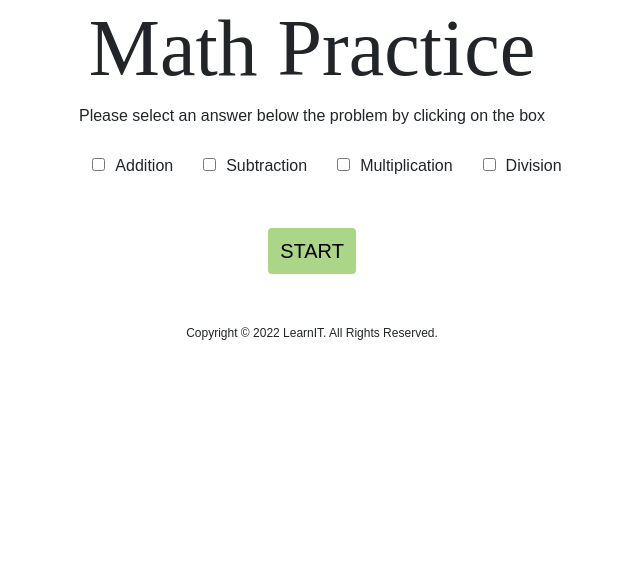
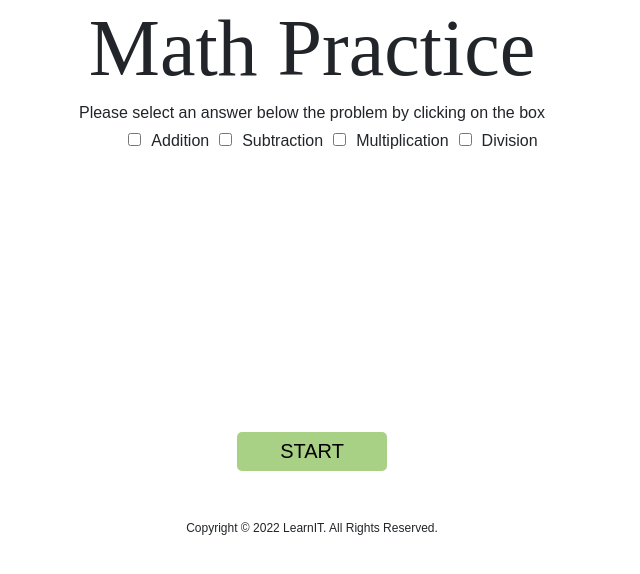
Before and after one commit to cgraham74/math_project, a React (Create React App) app: page / in a window 1280 px wide. Shown: the top 574 px of the page, without its empty margins (328-968 px from the left). Built offline with nearby package versions, Linux system fonts and the light colour scheme.

Commit message:
Refactored Game, Header, and RenderProblem components, added Confetti

```diff
--- a/package.json
+++ b/package.json
@@ -1,6 +1,6 @@
 {
   "name": "pair-programming-2",
-  "homepage": "mathpractice",
+  "homepage": "/projects/mathpractice",
   "version": "0.1.0",
   "private": true,
   "dependencies": {
@@ -9,6 +9,7 @@
     "@testing-library/user-event": "13.5.0",
     "bootstrap": "^5.2.0",
     "react": "17.0.2",
+    "react-confetti": "^6.1.0",
     "react-dom": "17.0.2",
     "react-router-dom": "^6.3.0",
     "react-scripts": "5.0.0",
--- a/src/App.css
+++ b/src/App.css
@@ -2,13 +2,17 @@ body {
   height: 100vh;
   font-family: Arial, Helvetica, sans-serif;
   text-align: center;
+  font: 1em sans-serif;
+}
+p{
+  margin: 0;
+
 }
 
 header,
 main,
 footer {
-  width: 800px;
-  margin: 0 auto;
+  width: 100%;
   text-align: center;
 }
 
@@ -18,32 +22,40 @@ h1 {
 }
 
 #problem, .expression {
-  font-size: 48px;
-  border: 1px solid #eeeeee;
+  font-size: 3rem;
+  border: 1px solid #d2ebbd;
   padding: 10px;
-  margin: 0 40px;
+
 }
 
 #answers ul {
   margin: 0;
   padding: 0;
-  margin: 40px auto;
+  margin: 40px;
   display: flex;
   list-style-type: none;
   justify-content: space-around;
+  flex-wrap: wrap;
 }
 
 #answers li {
-  margin: 0 20px;
+  max-width: 100px;
+  min-width: 100px;
+  margin: 5px 20px;
   padding: 20px 30px;
   cursor: pointer;
+  background-color: #f5e6e6;
+  border-radius: 5px;
+
+}
+#answers li:hover{
   background-color: #eeeeee;
 }
-
-.operands {
+div#checkboxholder.operands {
   display: flex;
   padding: 10px;
   justify-content: center;
+  flex-wrap: wrap;
 }
 
 footer {
@@ -55,14 +67,22 @@ button {
   display: block;
   margin: 40px auto;
   padding: 8px 12px;
-  background-color: #abd587;
+  background-color: #a9d185;
   text-transform: uppercase;
   border: 0px;
-  border-radius: 4px;
+  border-radius: 5px;
   font-size: 20px;
+  width: 150px;
+
 }
+button:hover{
+  background-color: #b8dd97;
 
+}
 .box {
-  margin-left: 30px;
+  margin-left: 10px;
   margin-right: 10px;
 }
+#problem-answer{
+  min-height: 270px;
+}
--- a/src/components/Game.js
+++ b/src/components/Game.js
@@ -2,6 +2,7 @@ import { useState } from "react";
 import React from "react";
 import RenderProblem from "./RenderProblem";
 import RenderScore from "./RenderScore";
+import Confetti from 'react-confetti';
 
 let operators = [];
 /**
@@ -38,49 +39,47 @@ export default function Game() {
   const [startHide, setStartHide] = useState(true);
   const [operator, setOperator] = useState("*");
 
+
   function getCorrectAnswer(oper, firstNum, secondNum) {
-    let result;
-
     switch (oper) {
       case "+":
-        result = firstNum + secondNum;
-        break;
+        return (firstNum + secondNum);
       case "-":
-        result = firstNum - secondNum;
-        break;
+        return firstNum - secondNum;
       case "*":
-        result = firstNum * secondNum;
-        break;
+        return firstNum * secondNum;
       case "/":
-        result = firstNum / secondNum;
-        break;
+        return firstNum / secondNum;
       default:
-        result = firstNum * secondNum;
+        return firstNum * secondNum;
     }
-    return result;
   }
 
-  function getOperator() {
-    let oper;
-    if (operators.length === 0) {
-      oper = "*";
-    } else {
-      oper = operators[randomNumber(operators.length)];
-    }
-    return oper;
-  }
+  /**
+   *
+   * @returns An operator or * if no operator is selected
+   */
+function getRandomOperator(){
+  let randomOperator = operators[randomNumber(operators.length)];
+  return randomOperator ? randomOperator : "*";
+}
 
+/**
+ *
+ */
   function updateExpression() {
-    let newOperator = getOperator();
+    const newOperator = getRandomOperator();
     setOperator(newOperator);
-    let firstNewNum = randomNumber(10);
+    const firstNewNum = randomNumber(10);
     let secondNewNum = randomNumber(10);
+
     if (secondNewNum === 0 && newOperator === "/") {
       secondNewNum += 1;
     }
+
     setFirstNum(firstNewNum);
     setSecondNum(secondNewNum);
-    let answer = getCorrectAnswer(newOperator, firstNewNum, secondNewNum);
+    const answer = getCorrectAnswer(newOperator, firstNewNum, secondNewNum);
     setCorrectAnswer(answer);
   }
 
@@ -93,8 +92,7 @@ export default function Game() {
   function RenderAnswers(props) {
     const answers = props.answers.map((answer, index) => {
       return (
-        <>
-          <li
+          <li className="answers"
             key={index}
             onClick={(e) => {
               setProblemCounter(problemCounter + 1);
@@ -111,7 +109,6 @@ export default function Game() {
           >
             {answer}
           </li>
-        </>
       );
     });
     return (
@@ -147,6 +144,7 @@ export default function Game() {
 
   return (
     <>
+    <div id="problem-answer">
       <RenderCheckbox hide={!startHide} />
       <RenderProblem
         firstNum={firstNum}
@@ -159,13 +157,17 @@ export default function Game() {
         score={score}
         hide={startHide}
       />
+      {score === 10  ? <Confetti/> :
+      <></>}
       {problemCounter === 10 && (
         <RenderScore
           problemCounter={problemCounter}
           score={score}
           hide={false}
         />
+
       )}
+
       <RenderAnswers
         correctAnswer={correctAnswer}
         answers={shuffleArray([
@@ -175,10 +177,12 @@ export default function Game() {
           correctAnswer,
         ])}
       />
+     </div>
       <StartOver />
     </>
   );
 }
+
 /**
  * Component that renders checkboxes to the dom and stores operators selected by the user
  * @returns Renders checkboxes to the screen and updates operators with the values contained within the checkboxes
@@ -194,56 +198,48 @@ export function RenderCheckbox(props) {
       console.log(operators);
     }
   };
+  const checks = [
+    {
+    "name": "Addition",
+    "value":"+"
+  },
+  {
+    "name": "Subtraction",
+    "value":"-"
+  },
+  {
+    "name": "Multiplication",
+    "value":"*"
+  },
+  {
+    "name": "Division",
+    "value":"/"
+  },
+]
+  let selection = checks.map((item,id)=>{
+    return (
 
-  /**
-   * Creating checkbox elements and rendering to the dom
-   */
-  return (
-    <div id="checkboxHolder" className="operands">
-      {!props.hide && (
-        <form>
-          <label>
+          <label key={id}>
             <input
               type="checkbox"
               onChange={handleChange}
               className="box"
-              name="Addition"
-              value="+"
-            />
-            Addition
+              name={item.name}
+              value={item.value}
+               />
+            {item.name}
           </label>
-          <label>
-            <input
-              type="checkbox"
-              onChange={handleChange}
-              className="box"
-              name="Subtraction"
-              value="-"
-            />
-            Subtraction
-          </label>
-          <label>
-            <input
-              type="checkbox"
-              onChange={handleChange}
-              className="box"
-              name="Multiplication"
-              value="*"
-            />
-            Multiplication
-          </label>
-          <label>
-            <input
-              type="checkbox"
-              onChange={handleChange}
-              className="box"
-              name="Division"
-              value="/"
-            />
-            Division
-          </label>
-        </form>
       )}
+    )
+  return (
+    <div id="checkboxholder" className="operands">
+      {!props.hide && (
+    <form>
+      <ul id="checks">
+      {selection}
+      </ul>
+    </form>
+    )}
     </div>
-  );
+  )
 }
--- a/src/components/Header.js
+++ b/src/components/Header.js
@@ -2,13 +2,11 @@ import React from "react";
 
 export default function Header() {
   return (
-    <>
       <header>
         <h1>Math Practice</h1>
         <p>
           Please select an answer below the problem by clicking on the box
         </p>
       </header>
-    </>
   );
 }
--- a/src/components/RenderProblem.js
+++ b/src/components/RenderProblem.js
@@ -1,15 +1,13 @@
 import React from "react";
 
-export default function RenderProblem(props) {
-  return (
-    <>
-      {!props.hide && (
-        <div className="expression" id="problem">
-          <p>
-            {props.firstNum} {props.operator} {props.secondNum}
-          </p>
-        </div>
-      )}
-    </>
+const RenderProblem = ({ hide, firstNum, operator, secondNum }) => {
+  return !hide && (
+    <div className="expression" id="problem">
+      <p>
+        {firstNum} {operator} {secondNum}
+      </p>
+    </div>
   );
-}
+};
+
+export default RenderProblem;
```
Also changed, not shown: 1 other file (tests, documents, lock files or other folders).
